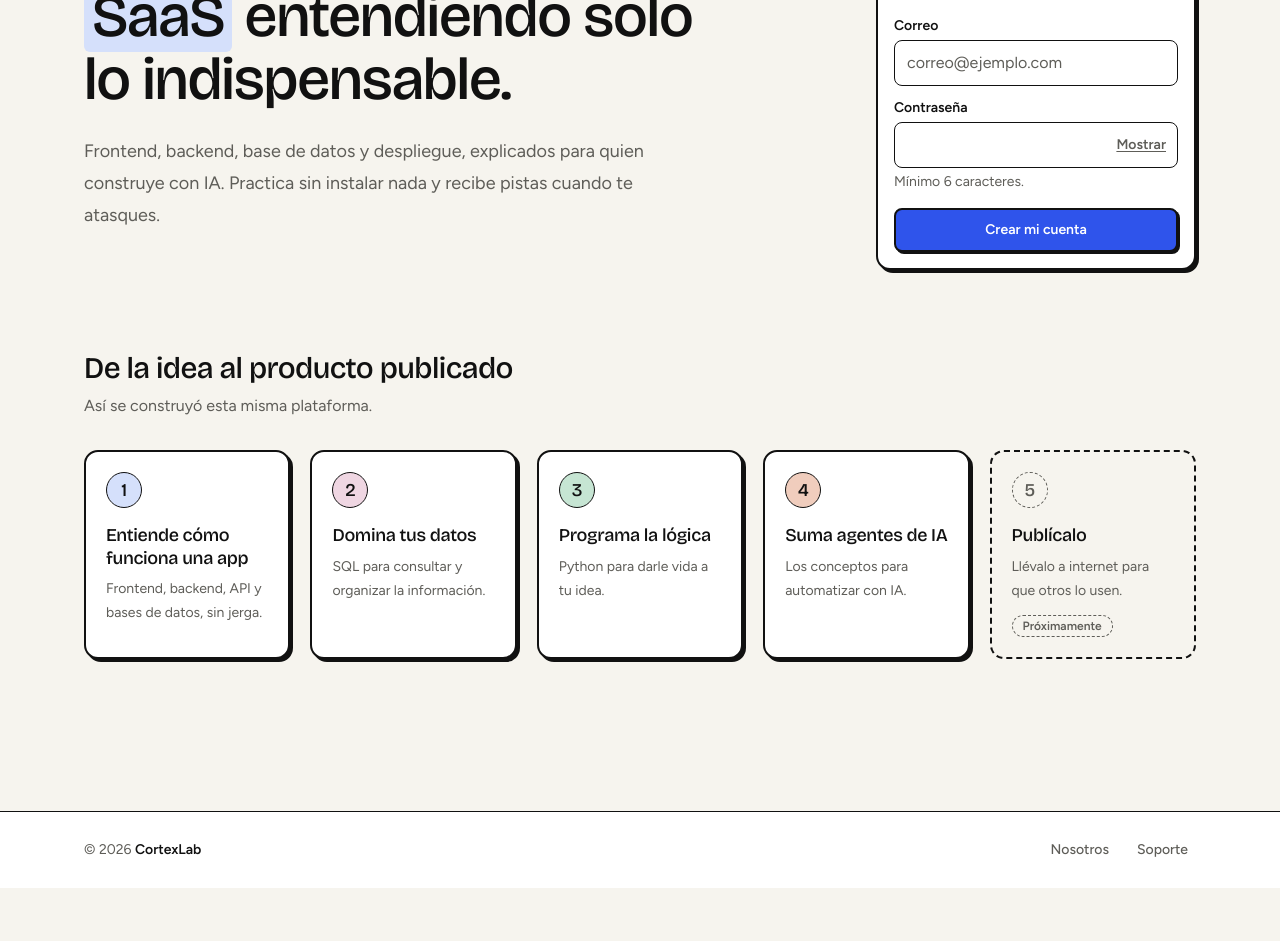
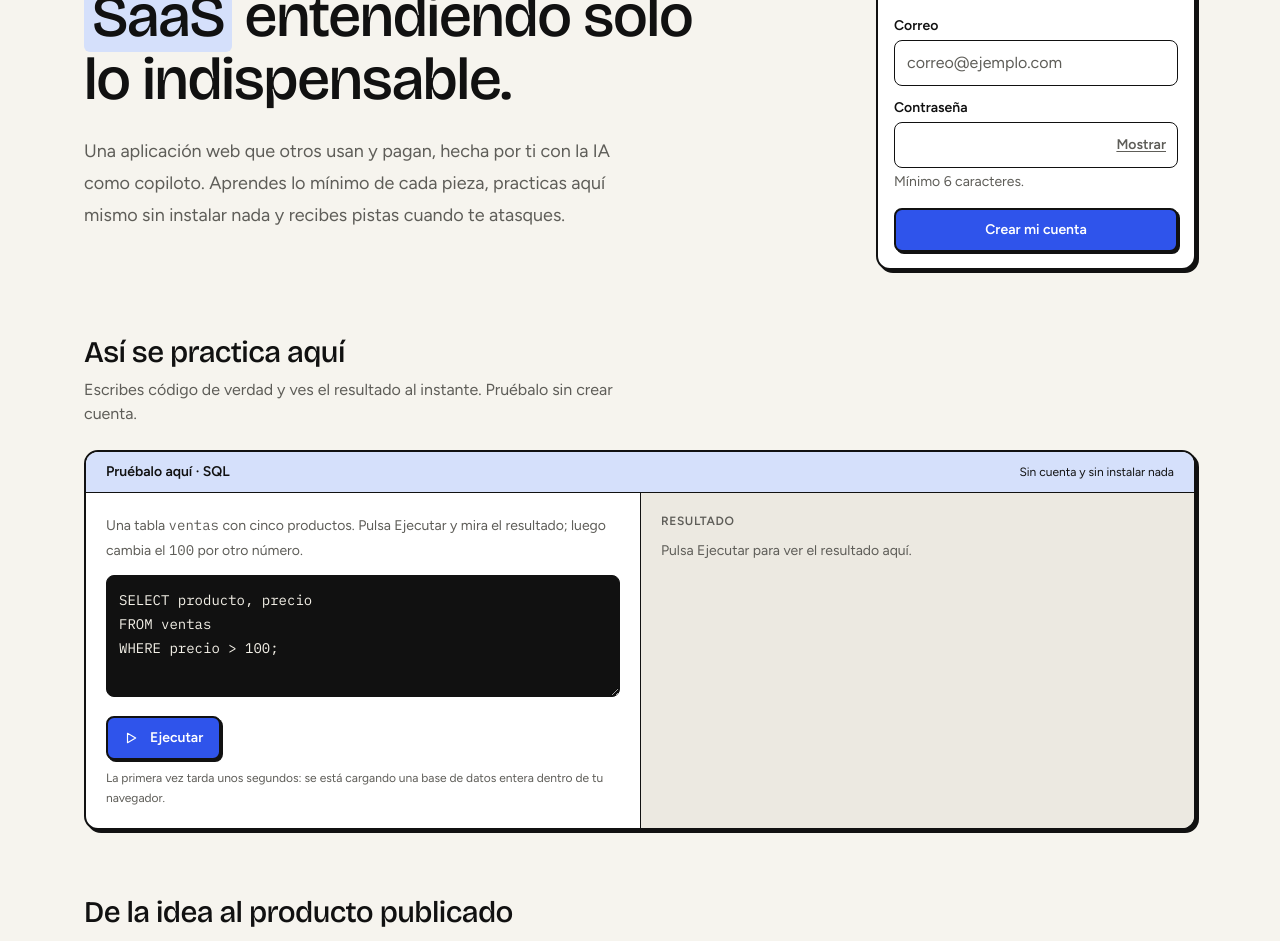
Before and after one commit to danielgc97/learning-platform, a React (Vite) app in the folder frontend/: page / in a window 1280 px wide. Shown: the part 220-1161 px from the top of the page. Before the commit the page ends 1108 px from the top, so only its background shows below. Built offline with nearby package versions, Linux system fonts and the light colour scheme; no server answers.

Commit message:
Rework landing: runnable SQL demo, plainer copy, phase-aligned journey, closing CTA
Co-Authored-By: Claude Opus 5 <noreply@anthropic.com>

```diff
--- /dev/null
+++ b/frontend/src/components/SqlDemo.jsx
@@ -0,0 +1,93 @@
+import { useState } from 'react'
+import { runSql } from '../sql/runSql'
+import Button from './Button'
+import { PlayIcon } from './Icons'
+import ResultTable from './ResultTable'
+
+// Datos de juguete para la demostración de la portada; nada de esto toca la base real.
+const SETUP = `CREATE TABLE ventas (producto VARCHAR, categoria VARCHAR, precio DOUBLE);
+INSERT INTO ventas VALUES
+  ('Laptop', 'Cómputo', 3200.0),
+  ('Mouse', 'Accesorios', 45.5),
+  ('Teclado', 'Accesorios', 120.0),
+  ('Monitor', 'Cómputo', 850.0),
+  ('Silla', 'Muebles', 400.0);`
+
+const PRIMERA_CONSULTA = `SELECT producto, precio
+FROM ventas
+WHERE precio > 100;`
+
+export default function SqlDemo() {
+  const [query, setQuery] = useState(PRIMERA_CONSULTA)
+  const [result, setResult] = useState(null)
+  const [error, setError] = useState(null)
+  const [running, setRunning] = useState(false)
+  const [ranOnce, setRanOnce] = useState(false)
+
+  async function run() {
+    setRunning(true)
+    setError(null)
+    try {
+      setResult(await runSql(query, SETUP))
+      setRanOnce(true)
+    } catch (e) {
+      setResult(null)
+      setError(e.message)
+    } finally {
+      setRunning(false)
+    }
+  }
+
+  return (
+    <div className="lab-card overflow-hidden">
+      <header className="flex flex-wrap items-center justify-between gap-x-3 gap-y-1 border-b border-ink bg-c1 px-5 py-2.5 text-sm font-semibold text-[#111]">
+        <span>Pruébalo aquí · SQL</span>
+        <span className="text-xs font-normal">Sin cuenta y sin instalar nada</span>
+      </header>
+
+      <div className="grid lg:grid-cols-2">
+        <div className="p-5">
+          <p className="text-sm leading-6 text-muted">
+            Una tabla <code className="font-mono">ventas</code> con cinco productos. Pulsa Ejecutar y mira el
+            resultado; luego cambia el <code className="font-mono">100</code> por otro número.
+          </p>
+          <textarea
+            value={query}
+            onChange={(e) => setQuery(e.target.value)}
+            spellCheck={false}
+            rows={4}
+            aria-label="Consulta SQL de prueba"
+            className="mt-3 w-full resize-y rounded-lg border border-ink bg-code p-3 font-mono text-sm leading-6 text-code-ink focus:outline-2 focus:outline-offset-2 focus:outline-accent"
+          />
+          <Button variant="primary" onClick={run} disabled={running} className="mt-3 min-h-11">
+            <PlayIcon width={14} height={14} className="mr-1.5" />
+            {running ? 'Ejecutando…' : 'Ejecutar'}
+          </Button>
+          {!ranOnce && (
+            <p className="mt-2 text-xs leading-5 text-muted">
+              La primera vez tarda unos segundos: se está cargando una base de datos entera dentro de tu navegador.
+            </p>
+          )}
+        </div>
+
+        <div className="min-h-40 border-t border-ink bg-panel p-5 lg:border-t-0 lg:border-l">
+          <p className="mb-3 text-xs font-semibold tracking-wider text-muted uppercase">Resultado</p>
+          {error && (
+            <>
+              <p className="text-sm leading-6">
+                La consulta tiene un error. Esto es lo que responde la base de datos, tal cual:
+              </p>
+              <pre className="mt-2 overflow-x-auto font-mono text-xs leading-5 text-bad">{error}</pre>
+              <p className="mt-3 text-xs leading-5 text-muted">
+                Dentro de las lecciones, la IA te explica qué significa y te da una pista, sin resolverte el
+                ejercicio.
+              </p>
+            </>
+          )}
+          {result && <ResultTable columns={result.columns} rows={result.rows} />}
+          {!result && !error && <p className="text-sm text-muted">Pulsa Ejecutar para ver el resultado aquí.</p>}
+        </div>
+      </div>
+    </div>
+  )
+}
--- a/frontend/src/index.css
+++ b/frontend/src/index.css
@@ -97,6 +97,13 @@
 }
 
 @layer base {
+  /* El enlace del cierre salta al formulario; con desplazamiento suave se entiende mejor. */
+  @media (prefers-reduced-motion: no-preference) {
+    html {
+      scroll-behavior: smooth;
+    }
+  }
+
   body {
     @apply bg-paper font-sans text-ink antialiased;
   }
--- a/frontend/src/pages/Landing.jsx
+++ b/frontend/src/pages/Landing.jsx
@@ -1,17 +1,35 @@
 import { AuthForm } from '../AuthPanel'
+import { buttonClass } from '../components/Button'
+import SqlDemo from '../components/SqlDemo'
 
+// Los cuatro pasos son las cuatro fases del catálogo, en el mismo orden.
 const JOURNEY = [
-  { tile: 'bg-c1', title: 'Entiende cómo funciona una app', text: 'Frontend, backend, API y bases de datos, sin jerga.' },
-  { tile: 'bg-c2', title: 'Domina tus datos', text: 'SQL para consultar y organizar la información.' },
-  { tile: 'bg-c3', title: 'Programa la lógica', text: 'Python para darle vida a tu idea.' },
-  { tile: 'bg-c4', title: 'Suma agentes de IA', text: 'Los conceptos para automatizar con IA.' },
-  { tile: null, title: 'Publícalo', text: 'Llévalo a internet para que otros lo usen.' },
+  {
+    tile: 'bg-c1',
+    title: 'Entender',
+    text: 'Cómo funciona una app por dentro y cómo dirigir a la IA sin perder el control.',
+  },
+  {
+    tile: 'bg-c2',
+    title: 'Construir',
+    text: 'Tus datos con SQL, la lógica con Python, tu servidor y tus pantallas.',
+  },
+  {
+    tile: 'bg-c3',
+    title: 'Publicar',
+    text: 'Llévalo a internet, con tu propio dominio, para que cualquiera lo use.',
+  },
+  {
+    tile: 'bg-c4',
+    title: 'Tu proyecto',
+    text: 'Termina con una tienda con inventario o una agenda de citas, de punta a punta.',
+  },
 ]
 
 export default function Landing() {
   return (
     <>
-      <section className="grid gap-12 pb-20 lg:grid-cols-12 lg:items-center">
+      <section className="grid gap-12 pb-16 lg:grid-cols-12 lg:items-center">
         <div className="lg:col-span-7">
           <h1 className="font-display text-5xl leading-[1.05] sm:text-6xl">
             Construye{' '}
@@ -19,44 +37,53 @@ export default function Landing() {
             entendiendo solo lo indispensable.
           </h1>
           <p className="mt-6 max-w-xl text-lg leading-8 text-muted">
-            Frontend, backend, base de datos y despliegue, explicados para quien construye con IA. Practica sin instalar
-            nada y recibe pistas cuando te atasques.
+            Una aplicación web que otros usan y pagan, hecha por ti con la IA como copiloto. Aprendes lo
+            mínimo de cada pieza, practicas aquí mismo sin instalar nada y recibes pistas cuando te atasques.
           </p>
         </div>
-        <div className="flex lg:col-span-5 lg:justify-end">
+        <div id="crear-cuenta" className="flex scroll-mt-24 lg:col-span-5 lg:justify-end">
           <AuthForm />
         </div>
       </section>
 
-      <section className="pb-12">
+      <section className="pb-16">
+        <h2 className="font-display text-3xl">Así se practica aquí</h2>
+        <p className="mt-2 max-w-xl text-muted">
+          Escribes código de verdad y ves el resultado al instante. Pruébalo sin crear cuenta.
+        </p>
+        <div className="mt-6">
+          <SqlDemo />
+        </div>
+      </section>
+
+      <section className="pb-16">
         <h2 className="font-display text-3xl">De la idea al producto publicado</h2>
         <p className="mt-2 text-muted">Así se construyó esta misma plataforma.</p>
-        <ol className="mt-8 grid gap-5 sm:grid-cols-2 lg:grid-cols-5">
-          {JOURNEY.map((step, i) => {
-            const upcoming = step.tile === null
-            return (
-              <li
-                key={step.title}
-                className={`lab-card flex flex-col p-5 ${upcoming ? 'border-dashed bg-transparent shadow-none' : ''}`}
-              >
+        <ol className="mt-8 grid gap-5 sm:grid-cols-2 lg:grid-cols-4">
+          {JOURNEY.map((step, i) => (
+            <li key={step.title} className="lab-card flex flex-col p-5">
               <span
-                  className={`flex size-9 items-center justify-center rounded-full border font-display text-lg ${
-                    upcoming ? 'border-dashed border-muted text-muted' : `border-ink ${step.tile} text-[#111]`
-                  }`}
+                className={`flex size-9 items-center justify-center rounded-full border border-ink font-display text-lg text-[#111] ${step.tile}`}
               >
                 {i + 1}
               </span>
               <h3 className="mt-4 font-display text-lg leading-tight">{step.title}</h3>
               <p className="mt-2 flex-1 text-sm leading-6 text-muted">{step.text}</p>
-                {upcoming && (
-                  <span className="mt-3 inline-flex self-start rounded-full border border-dashed border-muted px-2.5 py-0.5 text-xs font-semibold text-muted">
-                    Próximamente
-                  </span>
-                )}
             </li>
-            )
-          })}
+          ))}
         </ol>
+      </section>
+
+      <section className="pb-4">
+        <div className="lab-card flex flex-col items-start gap-5 bg-c2 p-6 text-[#111] sm:flex-row sm:items-center sm:justify-between">
+          <div>
+            <p className="font-display text-2xl leading-tight">Empieza por la primera lección</p>
+            <p className="mt-2 leading-7">
+              Crea tu cuenta y haz tu primer ejercicio hoy. No necesitas instalar nada.
+            </p>
+          </div>
+          <a href="#crear-cuenta" className={buttonClass('primary', 'shrink-0')}>Crear mi cuenta</a>
+        </div>
       </section>
     </>
   )
```
Lines whose indentation alone changed are shown as unchanged.
